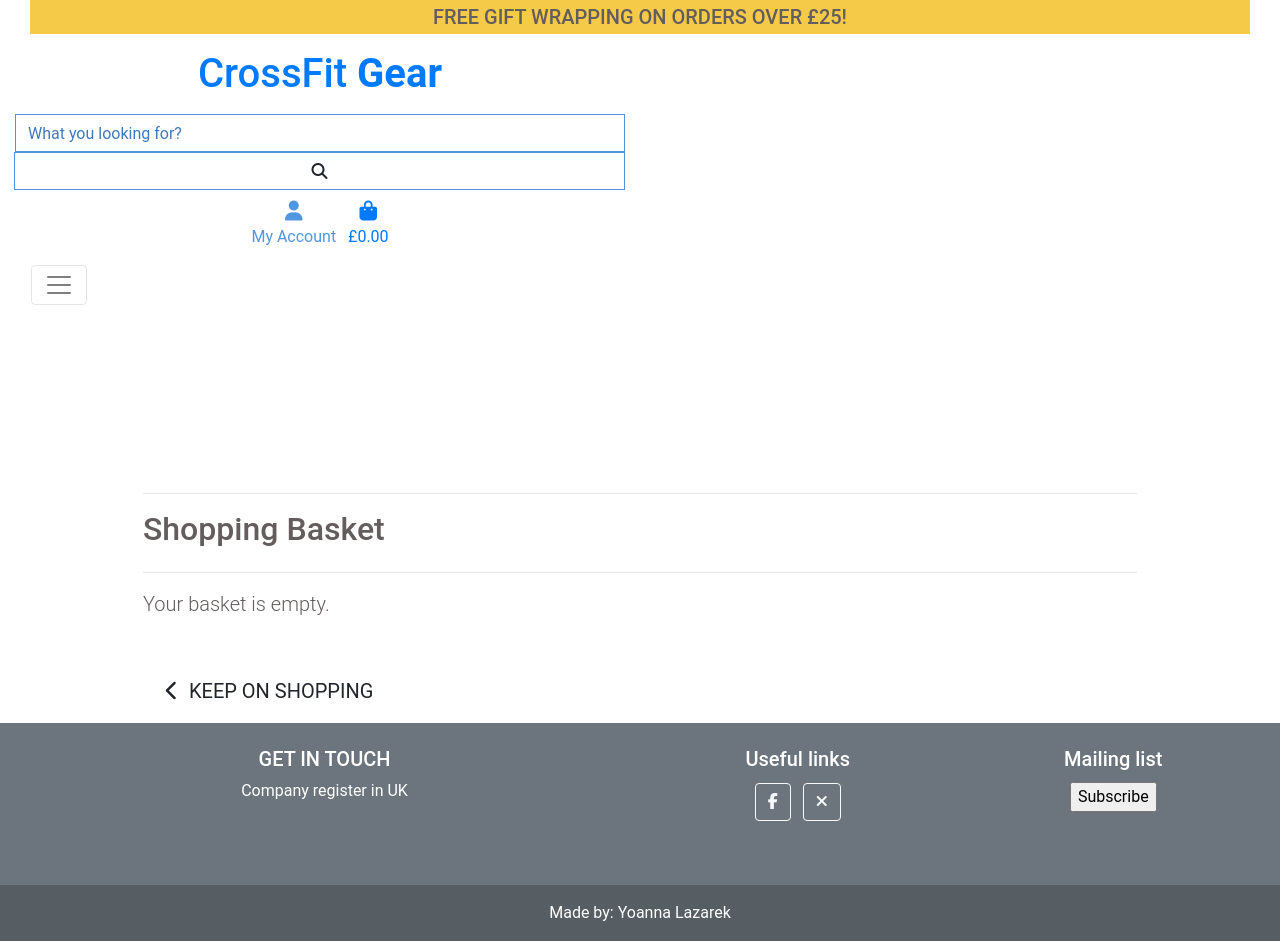
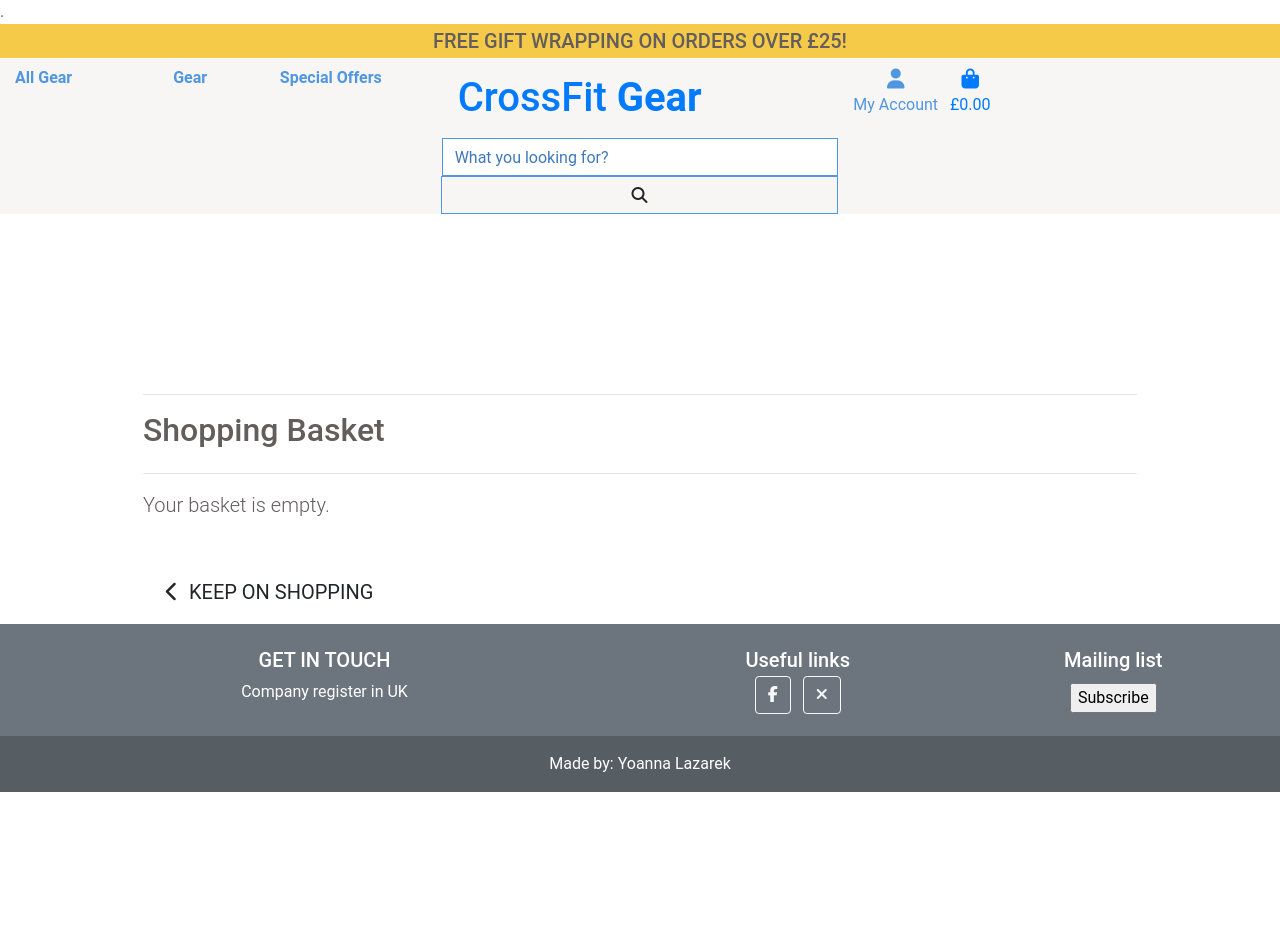
Before and after one commit to YoannaLa/Boutique_crossFit, a Django app: page /bag/ in a window 1280 px wide. After the commit the page ends 792 px from the top, so only its background shows below. Run offline with Django 4.2, Linux system fonts and the light colour scheme; parts of the project's set-up code (start-up, migrations or seed data) failed here and were passed over; some libraries are stand-ins or nearby versions.

Commit message:
working on boiler plates for the website

```diff
--- a/templates/allauth/account/base.html
+++ b/templates/allauth/account/base.html
@@ -13,4 +13,6 @@
             </div>
         </div>
     </div>
+    </div>
+
 {% endblock %}
--- a/templates/base.html
+++ b/templates/base.html
@@ -2,7 +2,7 @@
 
 
 <!doctype html>
-<html lang="en">
+<html lang="en">.
   <head>
 
     {% block meta %}
@@ -40,18 +40,27 @@
   </head>
   <body>
     <header class="container-fluid ">
-        <div class="col-12 text-center ">
-            <div class="banner">
+        <div class="row">
+        <div class="col-12 text-center " style="background-color: #f5ca48;">
+            <div class="banner" style="width: 100%;">
                 <h5 class="text-uppercase mb-0">Free gift wrapping on orders over £{{ free_delivery_threshold }}!</h5>
             </div>
         </div>
+        </div>
+          <div class="row "  style="background-color: rgb(247, 246, 245);">
 
-        <div id="topnav" class="row d-none d-lg-flex">
-            <div class="col-12 col-lg-6 text-center text-lg-start my-0">
+
+
+            <div class="col-md-4 d-none d-sm-block">
+
+                {% include 'includes/main-nav.html' %}
+
+            </div>
+            <div class="col-md-4  d-none d-sm-block">
+
                 <a href="{% url 'home' %}" class="nav-link">
                     <h4 id="logo-font" class="link-secondary"></h4>
                         <h1>CrossFit <strong>Gear</strong></h1></a>
-
                         <form method="GET" action="{% url 'products' %}">
                             <input class="form-control border border-blue rounded-0" type="text" name="q" placeholder="What you looking for?">
                                 <div class="input-group-append">
@@ -63,7 +72,10 @@
                                 </div>
                          </form>
 
-                <ul class="navbar-nav ms-auto ">
+        </div>
+
+
+                <ul class="navbar-nav ms-auto  d-none d-sm-block ">
                     <ul class="list-inline list-unstyled my-0">
                         <li class="list-inline-item dropdown">
                             <a class="text-blue nav-link" href="#" id="user-options" data-toggle="dropdown" aria-haspopup="true" aria-expanded="false">
@@ -104,14 +116,15 @@
 
                 </ul>
               </div>
+
         </div>
+        </header>
+        <header class="container-fluid  d-block d-lg-none "  style="background-color: rgb(247, 246, 245);">
                 <li class="list-inline-item">
                     <nav class="navbar navbar-light">
-                        <button class="navbar-toggler" type="button" data-toggle="collapse" data-target="#main-nav" aria-controls="main-nav" aria-expanded="false" aria-label="Toggle navigation">
-                            <span class="navbar-toggler-icon"></span>
-                        </button>
+                        <div>
                     {% include 'includes/mobile-top-header.html' %}
-                    {% include 'includes/main-nav.html' %}
+                        </div>
                     </nav>
                 </div>
                 </li>
@@ -154,7 +167,7 @@
 
     <footer class="bg-secondary text-white text-center text-md-start">
         <!-- Grid container -->
-        <div class="footer p-4">
+        <div class="footer p-4" style="margin-bottom: -50px;">
         <!--Grid row-->
         <div class="row">
               <!--Grid column-->
@@ -166,7 +179,7 @@
               </div>
               <!--Grid column-->
               <div class="col-lg-3 col-md-6 mb-4 mb-md-0">
-                <h5 class="text-white">Useful links</h5>
+                <h5 class="text-white mb-0">Useful links</h5>
 
                 <ul class="list-unstyled mb-0">
                   <li>
--- a/templates/includes/main-nav.html
+++ b/templates/includes/main-nav.html
@@ -1,4 +1,13 @@
-<div class="collapse navbar-collapse" id="main-nav">
+<style>
+    li{
+        list-style: none;
+    }
+
+</style>
+<div class="row">
+    <div class="col-md-4">
+
+
     <ul class="navbar-nav w-auto mx-auto">
         <li class="nav-item dropdown">
             <a class="logo-font font-weight-bold nav-link text-blue mr-5" href="#" id="all-products-link" data-toggle="dropdown" aria-haspopup="true" aria-expanded="false">
@@ -11,8 +20,8 @@
                 <a href="{% url 'products' %}" class="dropdown-item">All Gear</a>
             </div>
         </li>
-
-
+    </div>
+        <div class="col-md-3">
         <li class="nav-item dropdown">
             <a class="logo-font font-weight-bold nav-link text-blue mr-5" href="#" id="gear-link" data-toggle="dropdown" aria-haspopup="true" aria-expanded="false">
                 Gear
@@ -29,7 +38,8 @@
                 <a href="{% url 'products' %}?category=gifts" class="dropdown-item"> Gifts</a>
             </div>
         </li>
-
+    </div>
+    <div class="col-md-5">
         <li class="nav-item dropdown">
             <a class="logo-font font-weight-bold nav-link text-blue" href="#" id="specials-link" data-toggle="dropdown" aria-haspopup="true" aria-expanded="false">
                 Special Offers
@@ -40,4 +50,6 @@
              </div>
         </li>
     </ul>
+
+ </div>
 </div>
--- a/templates/includes/mobile-top-header.html
+++ b/templates/includes/mobile-top-header.html
@@ -1,5 +1,6 @@
 <html lang="en">
-<li class="list-inline-item">
+
+<li class="list-inline-item" >
     <a class="text-blue nav-link d-block d-lg-none" href="#" id="mobile-search" data-toggle="dropdown" aria-haspopup="true" aria-expanded="false">
         <div class="text-center">
             <div><i class="fas fa-search fa-lg"></i></div>
@@ -55,4 +56,5 @@
         </div>
     </a>
 </li>
+
 </html>
```
Lines whose indentation alone changed are shown as unchanged.
